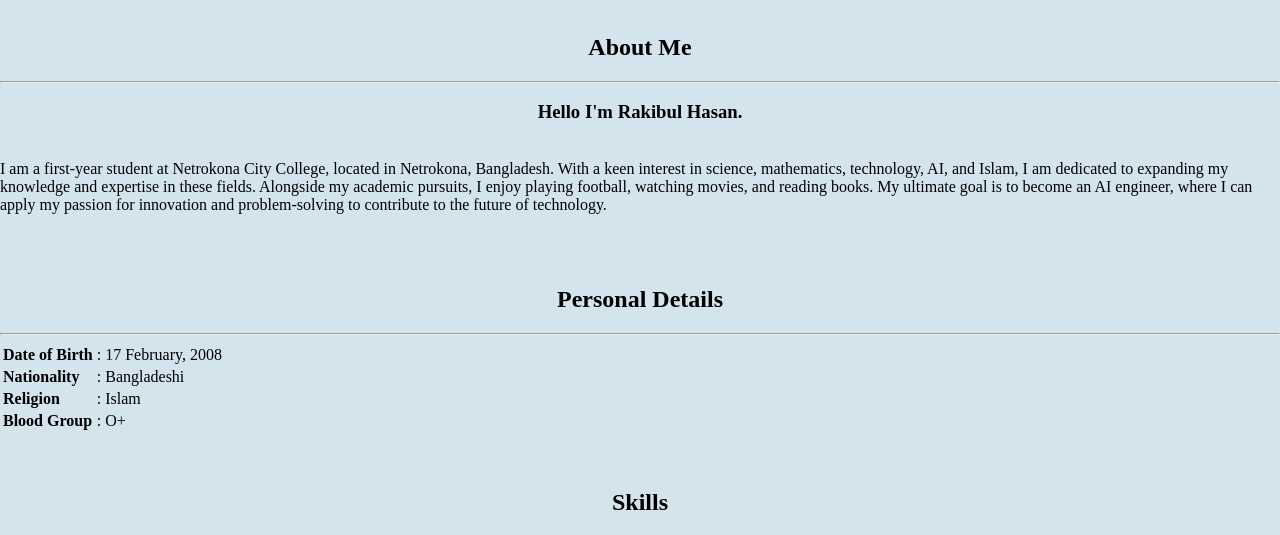
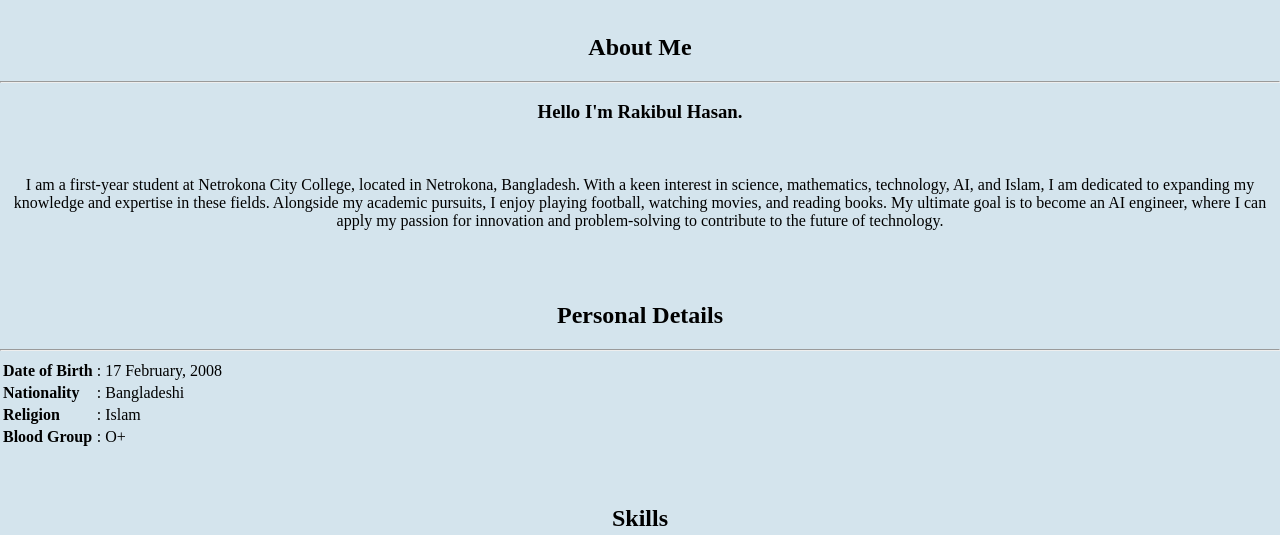
Before and after one commit to rkbhasan497/Rakib-s-portfolio-, a plain HTML site: page index.html in a window 1280 px wide. Shown: the part 270-805 px from the top of the page. Drawn offline with Linux system fonts and the light colour scheme.

Commit message:
Update index.html

```diff
--- a/index.html
+++ b/index.html
@@ -38,8 +38,8 @@
     <br>
     <h2 align="center">About Me</h2>
     <hr>
-    <p align="center"><h3 align="center">Hello I'm <strong>Rakibul Hasan.</h3></strong><br>
-I am a first-year student at Netrokona City College, located in Netrokona, Bangladesh. With a keen interest in science, mathematics, technology, AI, and Islam, I am dedicated to expanding my knowledge and expertise in these fields. Alongside my academic pursuits, I enjoy playing football, watching movies, and reading books. My ultimate goal is to become an AI engineer, where I can apply my passion for innovation and problem-solving to contribute to the future of technology.</p>
+    <h3 align="center">Hello I'm <strong>Rakibul Hasan</strong>.</h3><br>
+<p align="center">I am a first-year student at Netrokona City College, located in Netrokona, Bangladesh. With a keen interest in science, mathematics, technology, AI, and Islam, I am dedicated to expanding my knowledge and expertise in these fields. Alongside my academic pursuits, I enjoy playing football, watching movies, and reading books. My ultimate goal is to become an AI engineer, where I can apply my passion for innovation and problem-solving to contribute to the future of technology.</p>
     <br>
     <br>
     <h2 align="center">Personal Details</h2>
```
